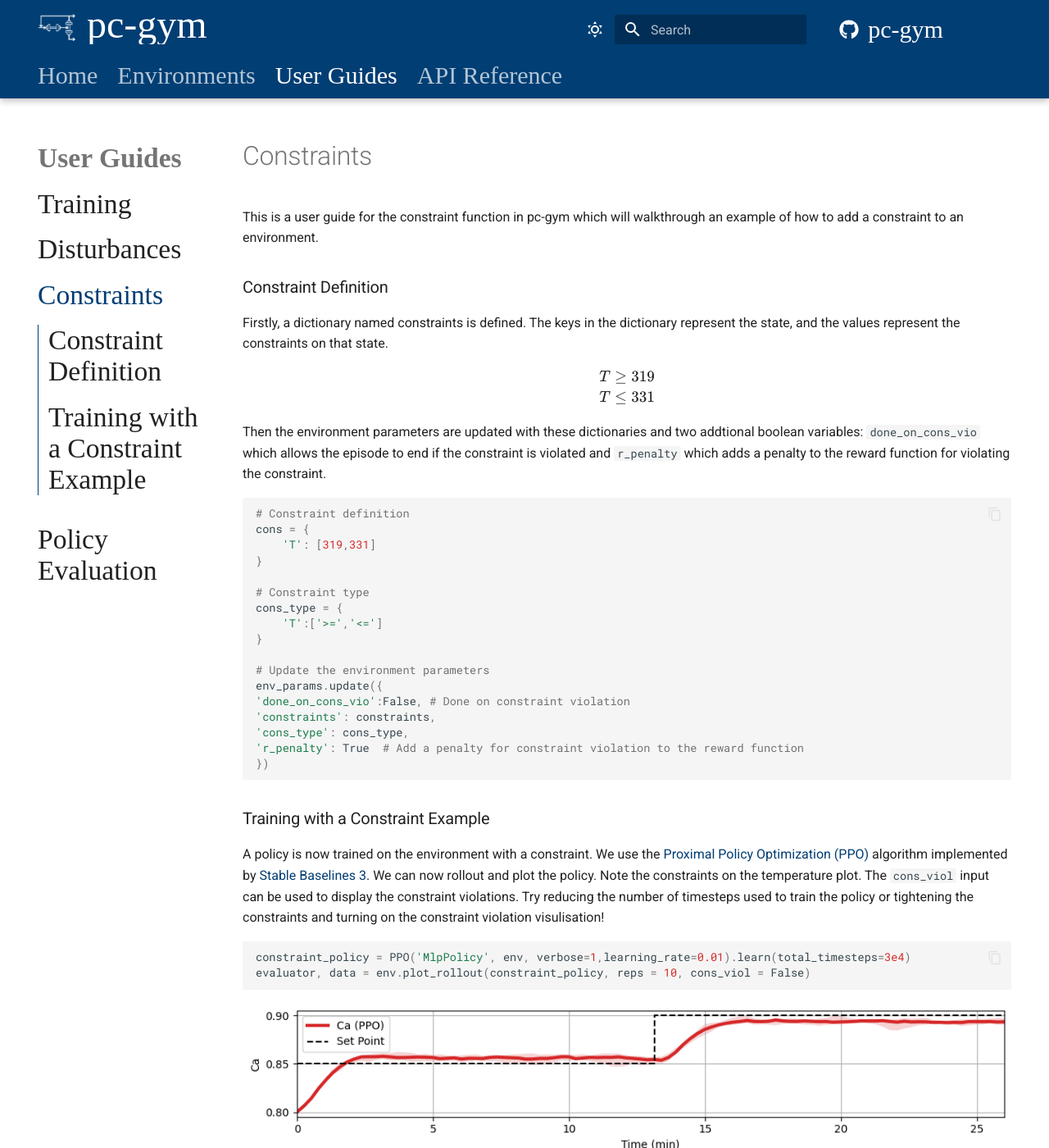
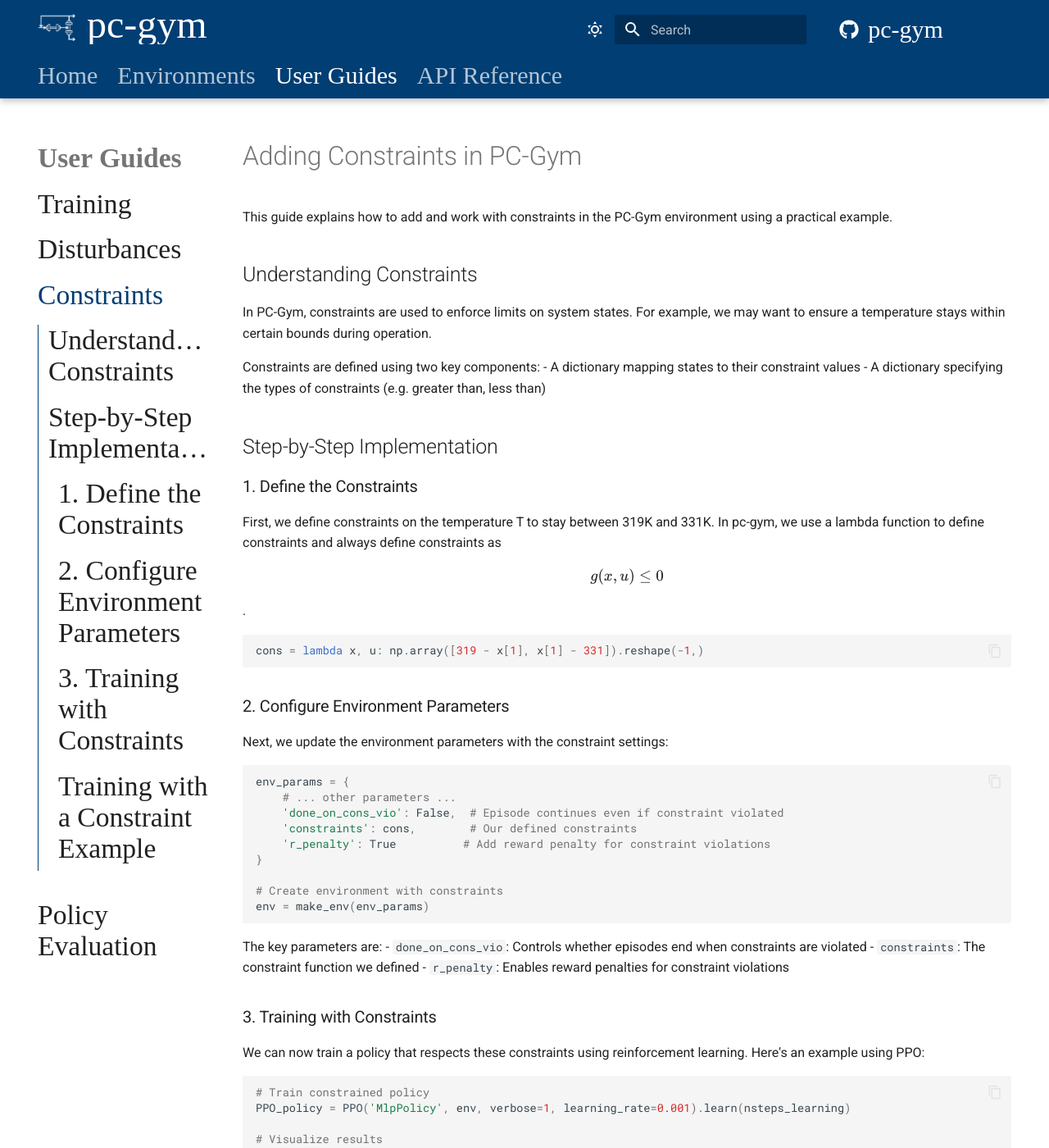
Before and after one commit to 2roma5/pc-gym, an MkDocs documentation site: the page built from docs/guides/constraints.md, in a window 1280 px wide and 1400 px high. Shown: the whole window at 82% size. Built offline with MkDocs 1.6.1 and Material for MkDocs 9.7.7, drawn with Linux system fonts in a browser that asks for light colours; some web fonts are replaced; formulas are drawn with MathJax 3; comment, search, counter and statistics services are not loaded; some of the changed text lies outside the part shown.

Commit message:
updated notebook and user guide for new constraint format

````diff
--- a/docs/guides/constraints.md
+++ b/docs/guides/constraints.md
@@ -16,37 +16,59 @@
     }
   });
 </script>
+# Adding Constraints in PC-Gym
 
-This is a user guide for the constraint function in pc-gym which will walkthrough an example of how to add a constraint to an environment.
+This guide explains how to add and work with constraints in the PC-Gym environment using a practical example.
 
-### Constraint Definition
-Firstly, a dictionary named constraints is defined. The keys in the dictionary represent the state, and the values represent the constraints on that state.
+## Understanding Constraints
 
-\begin{align}
-\nonumber T \geq 319 \\\
-\nonumber T \leq 331
-\end{align}
+In PC-Gym, constraints are used to enforce limits on system states. For example, we may want to ensure a temperature stays within certain bounds during operation.
 
-Then the environment parameters are updated with these dictionaries and two addtional boolean variables: `done_on_cons_vio` which allows the episode to end if the constraint is violated and `r_penalty` which adds a penalty to the reward function for violating the constraint.
+Constraints are defined using two key components:
+- A dictionary mapping states to their constraint values
+- A dictionary specifying the types of constraints (e.g. greater than, less than)
 
-```py
-# Constraint definition
-cons = {
-    'T': [319,331]
+## Step-by-Step Implementation
+
+### 1. Define the Constraints
+
+First, we define constraints on the temperature T to stay between 319K and 331K. In pc-gym, we use a lambda function to define constraints and always define constraints as $$g(x,u) \leq 0$$.
+
+```python
+cons = lambda x, u: np.array([319 - x[1], x[1] - 331]).reshape(-1,)
+```
+
+### 2. Configure Environment Parameters
+
+Next, we update the environment parameters with the constraint settings:
+
+```python
+env_params = {
+    # ... other parameters ...
+    'done_on_cons_vio': False,  # Episode continues even if constraint violated
+    'constraints': cons,        # Our defined constraints
+    'r_penalty': True          # Add reward penalty for constraint violations
 }
 
-# Constraint type
-cons_type = {
-    'T':['>=','<=']
-}
+# Create environment with constraints
+env = make_env(env_params)
+```
 
-# Update the environment parameters
-env_params.update({
-'done_on_cons_vio':False, # Done on constraint violation
-'constraints': constraints,
-'cons_type': cons_type,
-'r_penalty': True  # Add a penalty for constraint violation to the reward function
-})
+The key parameters are:
+- `done_on_cons_vio`: Controls whether episodes end when constraints are violated
+- `constraints`: The constraint function we defined
+- `r_penalty`: Enables reward penalties for constraint violations
+
+### 3. Training with Constraints
+
+We can now train a policy that respects these constraints using reinforcement learning. Here's an example using PPO:
+
+```python
+# Train constrained policy
+PPO_policy = PPO('MlpPolicy', env, verbose=1, learning_rate=0.001).learn(nsteps_learning)
+
+# Visualize results
+evaluator, data = env.plot_rollout({'PPO': PPO_policy}, reps=10, cons_viol=False)
 ```
 
 ### Training with a Constraint Example
@@ -57,5 +79,6 @@ constraint_policy = PPO('MlpPolicy', env, verbose=1,learning_rate=0.01).learn(to
 evaluator, data = env.plot_rollout(constraint_policy, reps = 10, cons_viol = False)
 ```
 <figure>
+  <img src="../../img/Constraint_state_trajectories.png" alt="Image title" style="width:100%">
   <img src="../../img/Constraint Policy.png" alt="Image title" style="width:100%">
 </figure>
````
Also changed, not shown: docs/img/Constraint Policy.png, docs/img/Constraint_state_trajectories.png (added), 1 other file.
